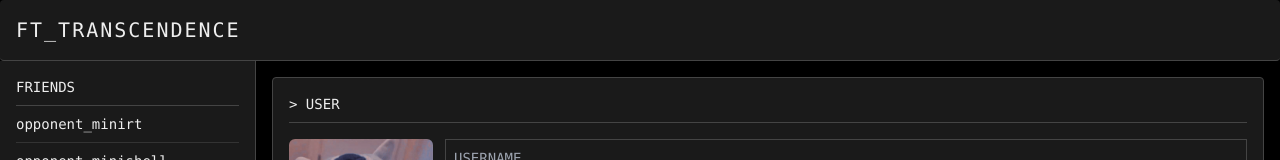
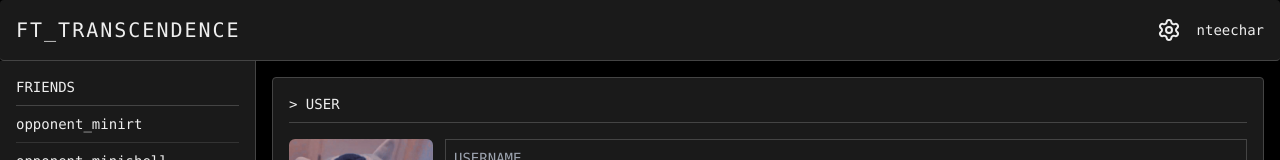
Before and after one commit to gunlnwza/frontend_draft, a website: page src/index.html in a window 1280 px wide. Shown: the top 160 px of the page. Drawn offline with nearby package versions, Linux system fonts and the light colour scheme; files that its build step writes are made by us from their sources.

Commit message:
feat: add gear and login name in top right

```diff
--- a/src/index.html
+++ b/src/index.html
@@ -9,8 +9,18 @@
 <body class="body">
 
     <!-- Header-->
-    <div class="p-4 border-b border-[#444] rounded bg-[#1a1a1a]">
+    <div class="flex gap-4 justify-between align-middle p-4 border-b border-[#444] rounded bg-[#1a1a1a]">
+        <!-- Site name -->
         <header class="tracking-widest text-xl">FT_TRANSCENDENCE</header>
+
+        <!-- Right side -->
+        <div class="flex items-center gap-4">
+            <!-- Gear: setting -->
+            <svg xmlns="http://www.w3.org/2000/svg" width="24" height="24" viewBox="0 0 24 24" fill="none" stroke="currentColor" stroke-width="2" stroke-linecap="round" stroke-linejoin="round" class="lucide lucide-settings-icon lucide-settings"><path d="M9.671 4.136a2.34 2.34 0 0 1 4.659 0 2.34 2.34 0 0 0 3.319 1.915 2.34 2.34 0 0 1 2.33 4.033 2.34 2.34 0 0 0 0 3.831 2.34 2.34 0 0 1-2.33 4.033 2.34 2.34 0 0 0-3.319 1.915 2.34 2.34 0 0 1-4.659 0 2.34 2.34 0 0 0-3.32-1.915 2.34 2.34 0 0 1-2.33-4.033 2.34 2.34 0 0 0 0-3.831A2.34 2.34 0 0 1 6.35 6.051a2.34 2.34 0 0 0 3.319-1.915"/><circle cx="12" cy="12" r="3"/></svg>
+
+            <!-- Login name, hover menu -->
+            <span>nteechar</span>
+        </div>
     </div>
 
     <main class="flex">
```
